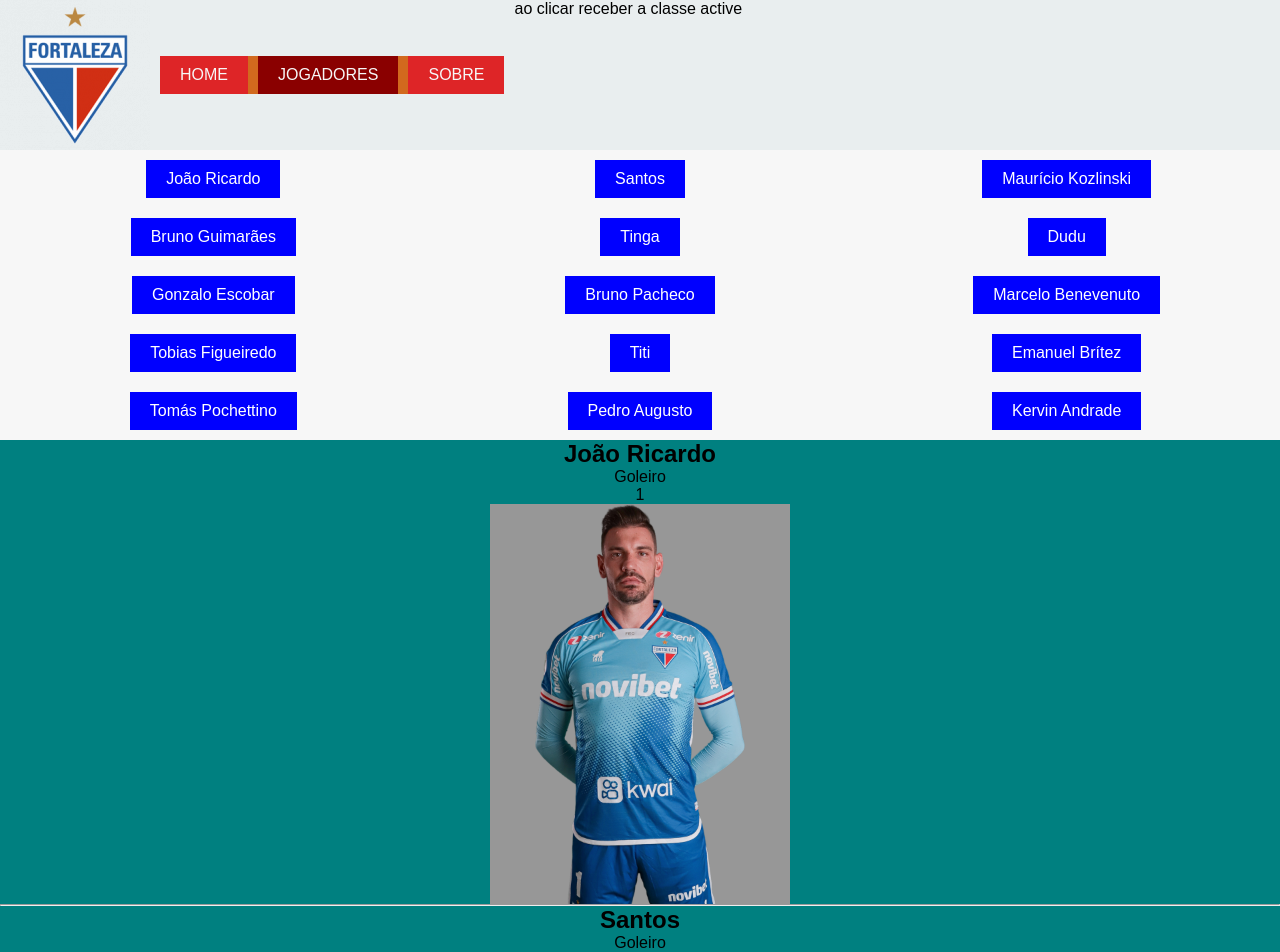
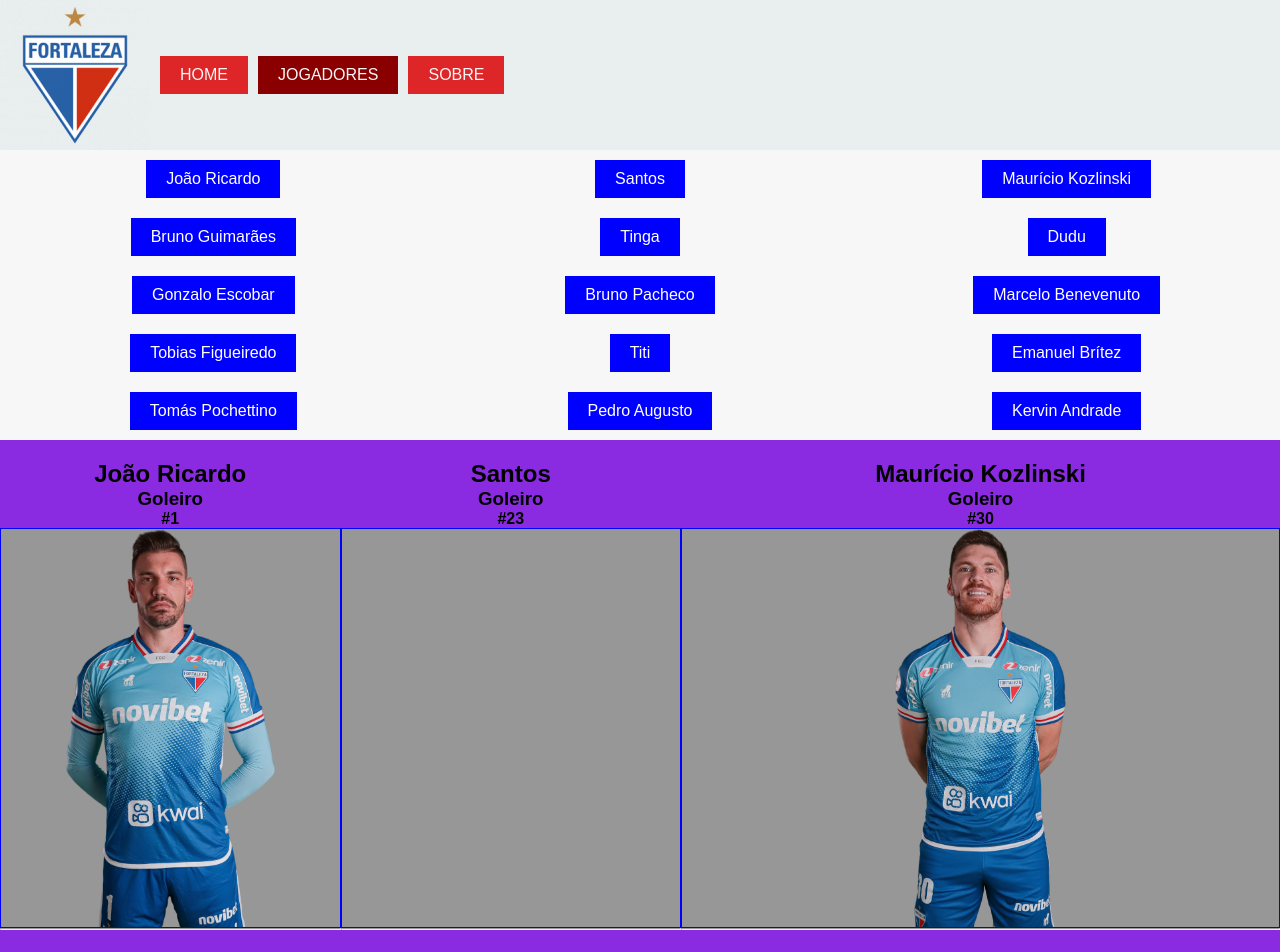
Before and after one commit to lucasrochabz/fec-2024, a React (Vite) app: page /jogadores in a window 1280 px wide. Shown: the top 952 px of the page. Built offline with nearby package versions, Linux system fonts and the light colour scheme.

Commit message:
Atualização nos estilos dos components JorgadorList e JogadorCard

```diff
--- a/src/components/Header/Header.css
+++ b/src/components/Header/Header.css
@@ -1,12 +1,10 @@
 .header-content {
-  /* background-color: #030f22; */
   background-color: #e9eeef;
   display: flex;
   gap: 10px;
 }
 
 .menu {
-  background-color: chocolate;
   align-self: center;
 }
 
@@ -23,8 +21,6 @@
   color: #f7f7f7;
   text-transform: uppercase;
   padding: 10px 20px;
-  /* border: 2px solid #de2527; */
-  /* border-radius: 4px; */
 }
 
 .menu a:hover {
--- a/src/components/Header/Header.jsx
+++ b/src/components/Header/Header.jsx
@@ -28,7 +28,6 @@ export const Header = () => {
             </Link>
           </ul>
         </nav>
-        <p>ao clicar receber a classe active</p>
       </header>
     </>
   )
--- a/src/components/JogadorCard/JogadorCard.css
+++ b/src/components/JogadorCard/JogadorCard.css
@@ -0,0 +1,17 @@
+.img {
+  background-color: #979797;
+  width: 100%;
+  height: 400px;
+  margin: auto;
+  border: 1px solid blue;
+}
+
+.jogador h2 {
+  padding-top: 20px;
+}
+
+img {
+  display: block;
+  max-height: 100%;
+  margin: auto;
+}
--- a/src/components/JogadorCard/JogadorCard.jsx
+++ b/src/components/JogadorCard/JogadorCard.jsx
@@ -5,8 +5,9 @@ export const JogadorCard = ({jogador}) => {
     <>
       <div className='jogador'>
         <h2 id={`jogador-${jogador.id}`}>{jogador.nome}</h2>
-        <p>{jogador.posicao}</p>
-        <p>{jogador.numero}</p>
+        <h3>{jogador.posicao}</h3>
+        <h4>#{jogador.numero}</h4>
+
         <div className="img" key={jogador.id}>
           <img src={jogador.imgSrc} alt="" />
         </div>
--- a/src/components/JogadorList/JogadorList.css
+++ b/src/components/JogadorList/JogadorList.css
@@ -0,0 +1,6 @@
+.jogador-list {
+  display: grid;
+  grid-template-columns: 1fr 1fr 1fr;
+  /* margin: 20px; */
+  background-color: blueviolet;
+}
--- a/src/components/JogadorList/JogadorList.jsx
+++ b/src/components/JogadorList/JogadorList.jsx
@@ -5,7 +5,7 @@ import { JogadorCard } from "../JogadorCard/JogadorCard"
 export const JogadorList = ({jogadores}) => {
   return(
     <>
-      <div>
+      <div className="jogador-list">
         {jogadores.map(jogador => (
           <JogadorCard key={jogador.id} jogador={jogador} />
         ))}
--- a/src/pages/JogadoresPage/JogadoresPage.css
+++ b/src/pages/JogadoresPage/JogadoresPage.css
@@ -1,5 +1,4 @@
 .jogadores-content {
-  background-color: teal;
   text-align: center;
 }
 
@@ -25,37 +24,18 @@
   margin: 10px;
 }
 
-.jogadores-content h1 {
-  padding: 10px;
-}
-
-img {
-  display: block;
-  max-height: 100%;
-  margin: auto;
-}
-
-.img {
-  background-color: #979797;
-  width: 300px;
-  height: 400px;
-  margin: auto;
-}
-
 .button {
-  /* background-color: pink; */
+  background-color: pink;
+  padding: 20px;
   display: flex;
-  padding: 20px;
-}
-.button h2 {
-  padding: 10px;
+  justify-content: center;
+  align-items: center;
+  gap: 10px;
 }
 
 button {
-  display: block;
   padding: 10px 20px;
   border: none;
-  margin: auto;
   cursor: pointer;
   border-radius: 10px;
   border: 1px solid black;
--- a/src/pages/JogadoresPage/JogadoresPage.jsx
+++ b/src/pages/JogadoresPage/JogadoresPage.jsx
@@ -16,7 +16,6 @@ export const JogadoresPage = () => {
   return(
     <>
       <Header />
-
 
       <section className="jogadores-content">
         <nav>
@@ -37,6 +36,7 @@ export const JogadoresPage = () => {
           <button className="next">Próximo jogador</button>
         </div>
       </section>
+
       <Footer />
     </>
   )
```
